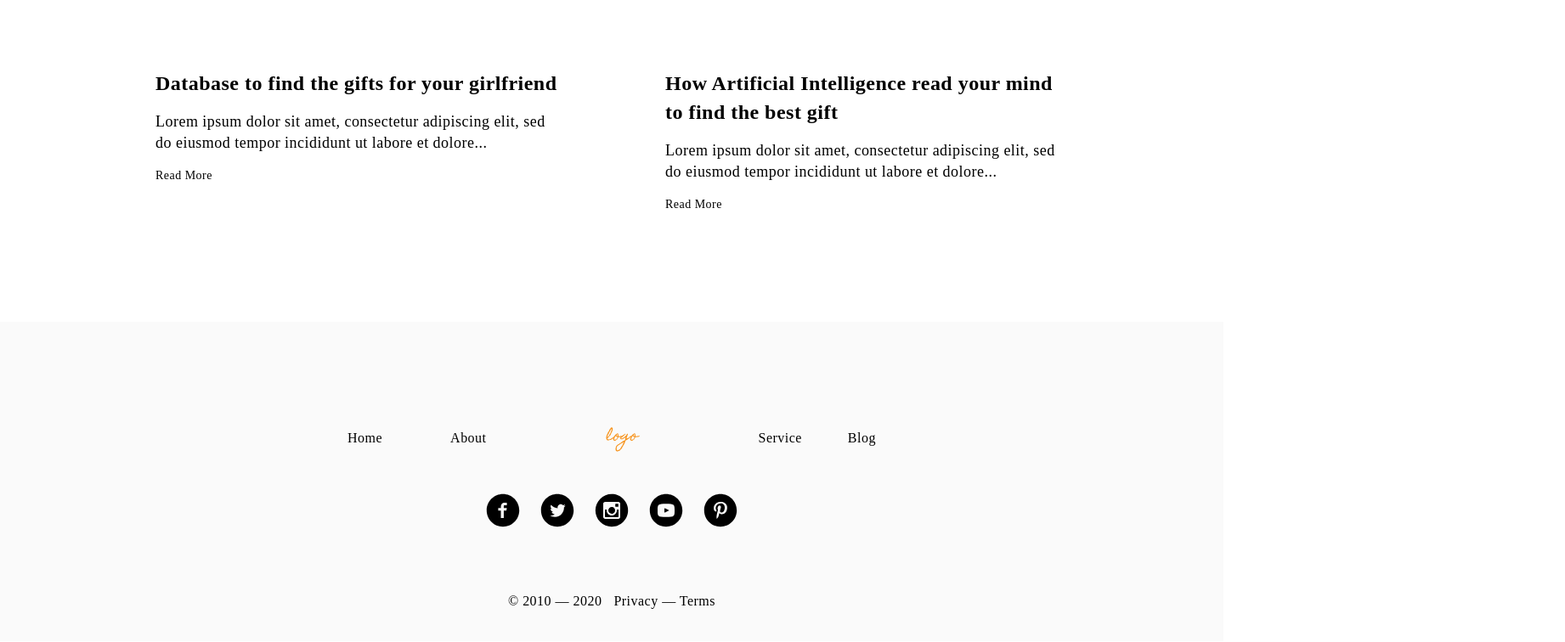
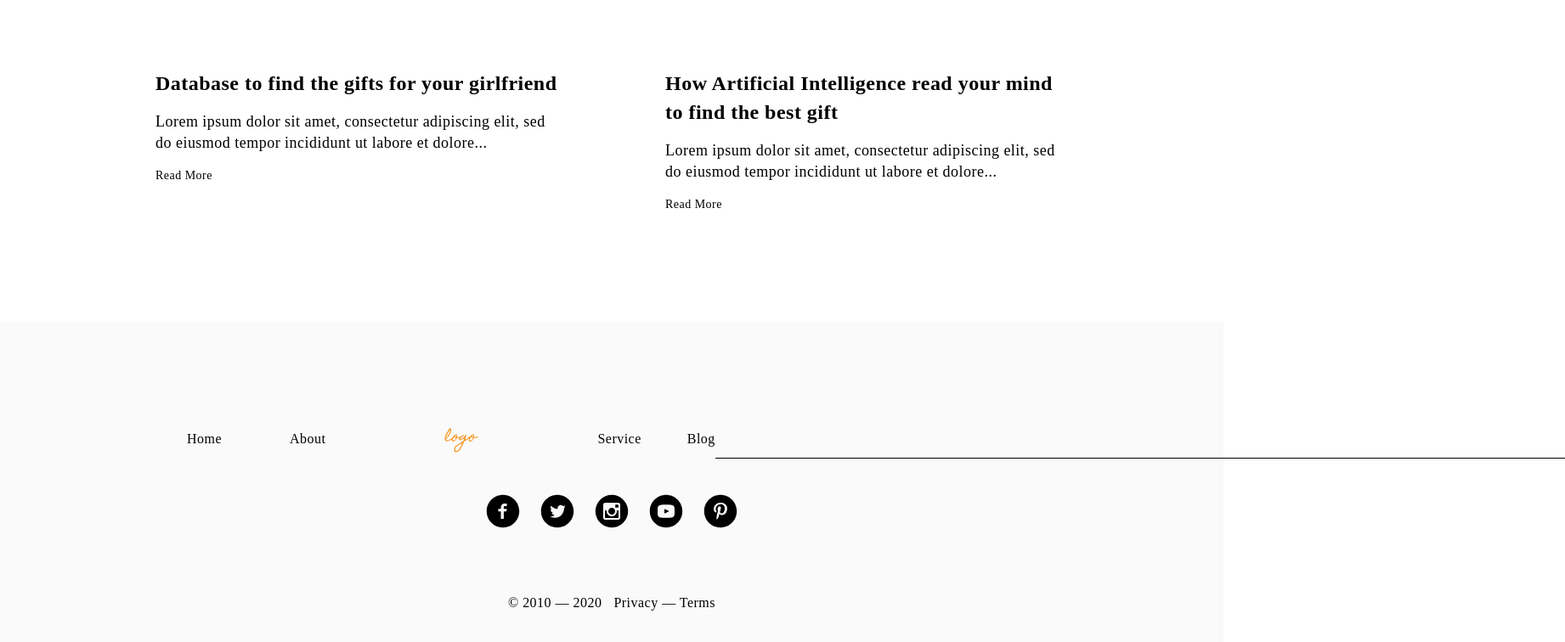
Before and after one commit to RuslanShyrogorov/gift-store-website, a plain HTML site: page index.html in a window 1280 px wide. Shown: the part 3093-3849 px from the top of the page at 85% size, 1842 px wide, since content can reach past the window. Drawn offline with nearby package versions, Linux system fonts and the light colour scheme.

Commit message:
Update styles.css

```diff
--- a/css/styles.css
+++ b/css/styles.css
@@ -393,13 +393,14 @@ ul {
   margin-right: auto;
   margin-bottom: 42px;
 }
-.blog .nav-list::after {
-  outline: 1px solid red;
+.nav-list::after {
   content: '';
   width: 1000px;
   height: 1px;
-  margin-left: auto;
-  margin-right: auto;
+  background-color: #000000;
+  margin-top: 45px;
+  /* margin-left: auto;
+  margin-right: auto; */
 }
 .footer .home {
   margin-right: 80px;
```
